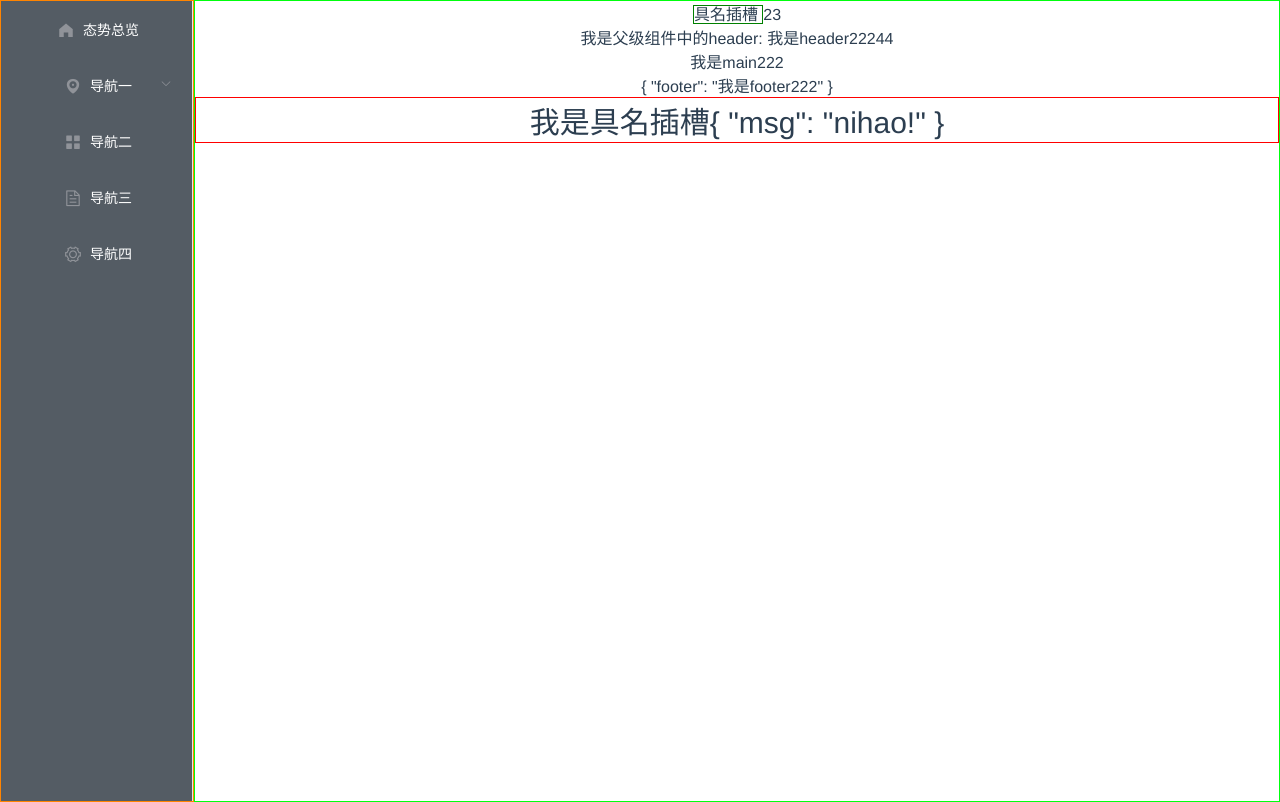
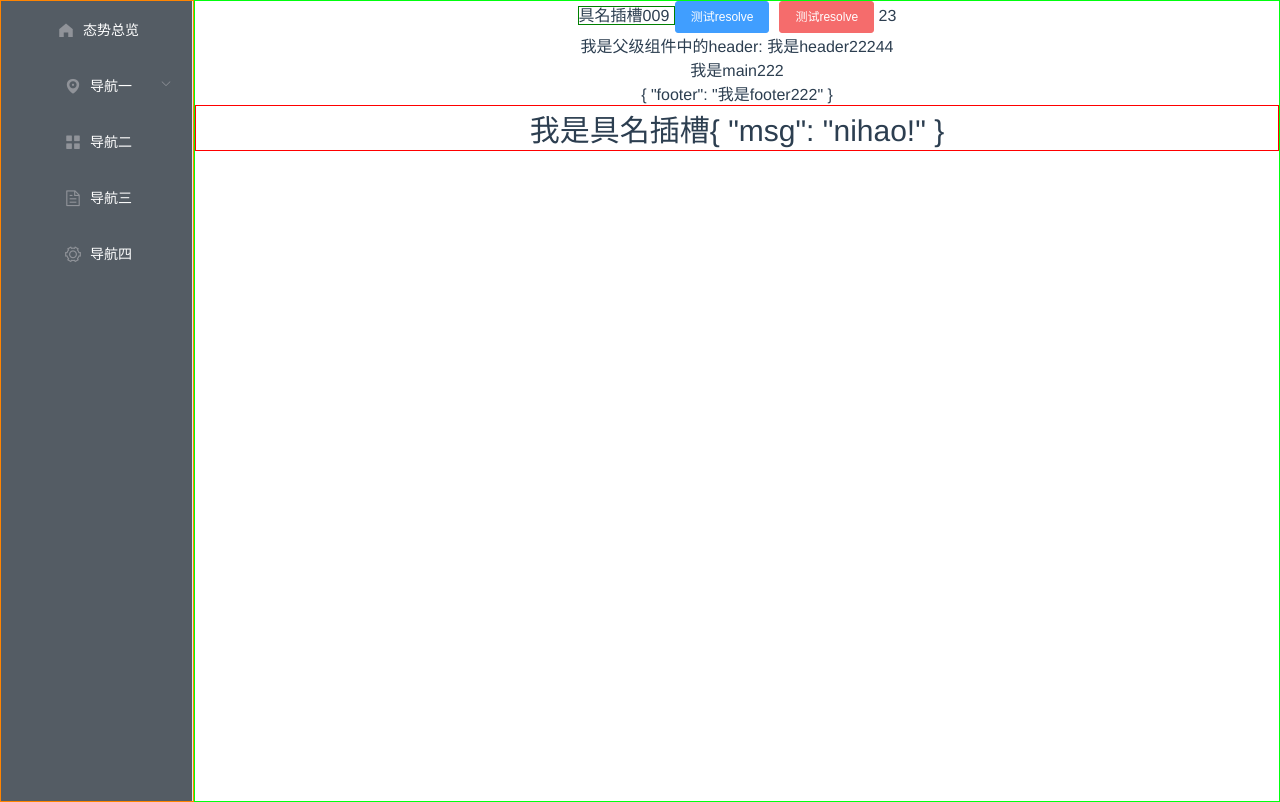
Before and after one commit to liuxiaoning951026/person, a Vue app: page /person/slot-parents in a window 1280 px wide. Built offline with nearby package versions, Linux system fonts and the light colour scheme.

Commit message:
fix(router): 增加router按按钮demo

```diff
--- a/src/components/slotExprise.vue
+++ b/src/components/slotExprise.vue
@@ -1,10 +1,16 @@
 <template>
   <div>
     <span style="border: 1px solid green">
-      具名插槽
+      具名插槽009
     </span>
+    <el-button size="small" type="primary" @click="clickText"
+      >测试resolve</el-button
+    >
+    <el-button size="small" type="danger" @click="clickDanger"
+      >测试resolve</el-button
+    >
     <slot :user="user">
-      {{user.name}}
+      {{ user.name }}
     </slot>
     <header>
       <slot name="header" :header="header">
@@ -25,17 +31,37 @@
 </template>
 <script>
 export default {
-  name: 'slot-experise',
-  data () {
+  name: "slot-experise",
+  data() {
     return {
       user: {
-        name: 'liuning',
-        age: '23'
+        name: "liuning",
+        age: "23"
       },
-      header: '我是header222',
-      main: '我是main222',
-      footer: '我是footer222'
+      header: "我是header222",
+      main: "我是main222",
+      footer: "我是footer222"
+    };
+  },
+  methods: {
+    // 点击方式001
+    clickText() {
+      const { href } = this.$router.resolve({
+        name: "css3",
+        params: { userId: 123 }
+      });
+      console.log(href); // 输出类似于 "/user-profile/123" 的URL字符串
+      window.open(href, "_blank"); // 打开新的页面
+    },
+
+    // 点击方式002
+    clickDanger() {
+      // this.$router.push({
+      //   name: "window-history-component"
+      // });
+      // window.open 都会是携带当前所有路由
+      window.open("/window-history-component");
     }
   }
-}
+};
 </script>
```
